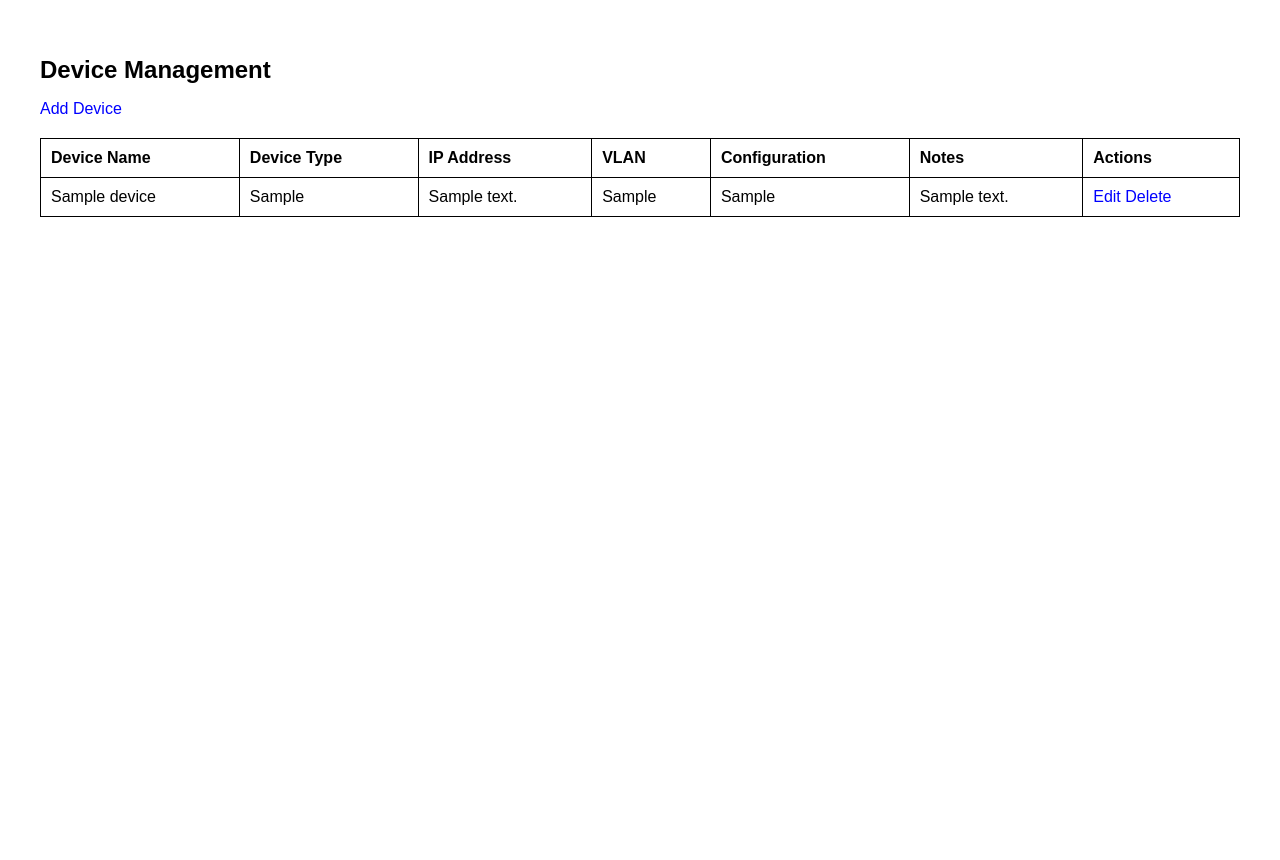
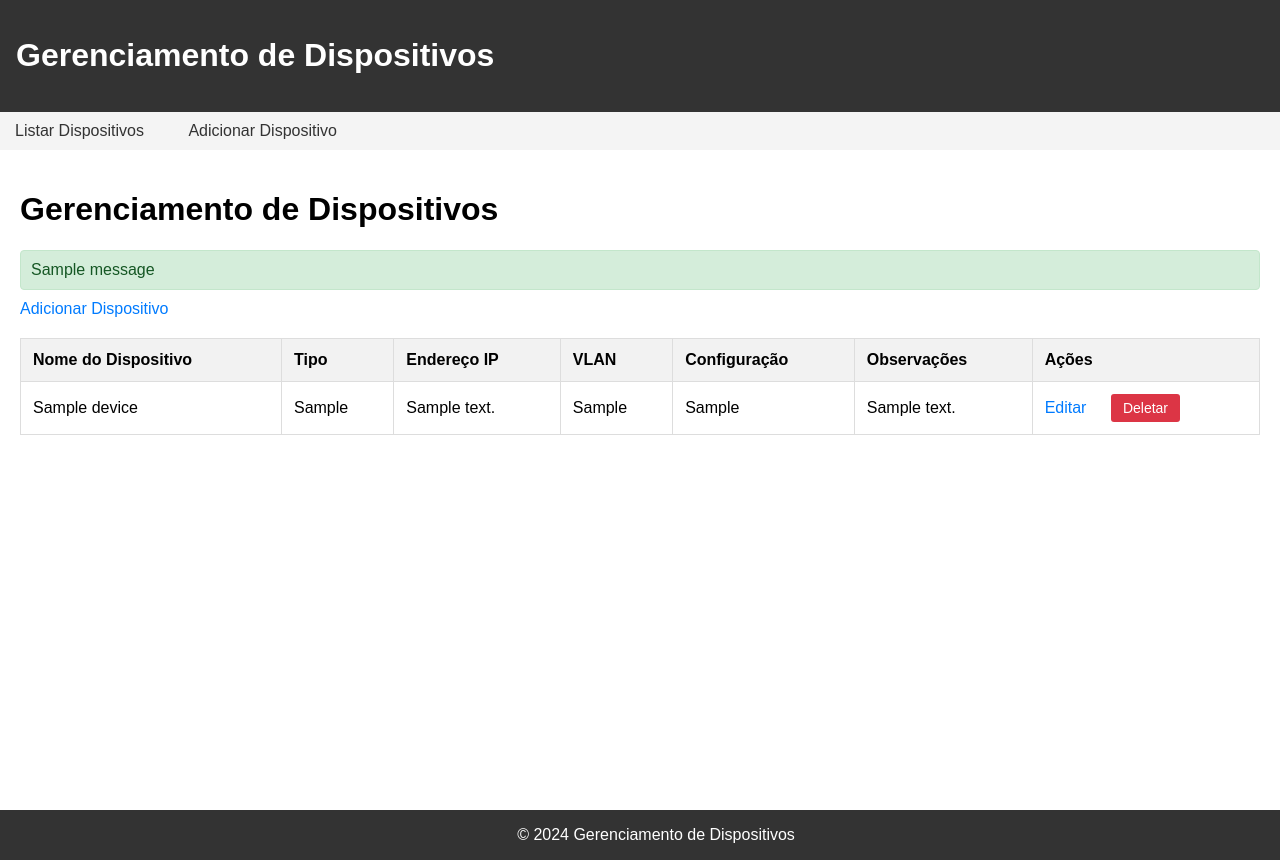
Before and after one commit to almeida-cma/REDES_T3, a Flask app: page / in a window 1280 px wide. Before the commit the page ends 217 px from the top, so only its background shows below. Run offline with Flask 3, Linux system fonts and the light colour scheme; tables that the repository leaves empty or names only in its code hold one stand-in row (values such as "Sample post"); one stand-in notice (Sample message) is shown; data that the repository does not hold is empty.

Commit message:
Add files via upload

```diff
--- a/ControleRedes/app.py
+++ b/ControleRedes/app.py
@@ -1,27 +1,52 @@
-from flask import Flask, render_template, request, redirect, url_for
+from flask import Flask, render_template, request, redirect, url_for, flash
 import mysql.connector
+from mysql.connector import Error
 
 app = Flask(__name__)
+app.secret_key = 'sua_chave_secreta_aqui'  # Necessário para flash messages
 
-# Configuração do MySQL
-db = mysql.connector.connect(
-    host="localhost",
-    user="root",
-    password="",
-    port=7306,  # Ajuste a porta conforme necessário
-    database="rack_management"
-)
+def get_db_connection():
+    """Cria uma nova conexão com o banco para cada requisição"""
+    try:
+        connection = mysql.connector.connect(
+            host="localhost",
+            user="root",
+            password="",
+            port=7306,
+            database="rack_management"
+        )
+        return connection
+    except Error as e:
+        print(f"Erro ao conectar com MySQL: {e}")
+        return None
 
 @app.route('/')
 def index():
-    cursor = db.cursor(dictionary=True)
-    cursor.execute("SELECT * FROM devices")
-    devices = cursor.fetchall()
-    return render_template('index.html', devices=devices)
+    connection = get_db_connection()
+    if not connection:
+        flash('Erro ao conectar com o banco de dados', 'error')
+        return render_template('index.html', devices=[])
+
+    try:
+        cursor = connection.cursor(dictionary=True)
+        cursor.execute("SELECT * FROM devices")
+        devices = cursor.fetchall()
+        return render_template('index.html', devices=devices)
+    except Error as e:
+        flash(f'Erro ao carregar dispositivos: {e}', 'error')
+        return render_template('index.html', devices=[])
+    finally:
+        cursor.close()
+        connection.close()
 
 @app.route('/add', methods=['GET', 'POST'])
 def add_device():
     if request.method == 'POST':
+        # Validação básica
+        if not all([request.form['device_name'], request.form['device_type'], request.form['ip_address']]):
+            flash('Preencha todos os campos obrigatórios', 'error')
+            return render_template('add_device.html')
+
         device = {
             'device_name': request.form['device_name'],
             'device_type': request.form['device_type'],
@@ -30,38 +55,102 @@ def add_device():
             'configuration': request.form['configuration'],
             'notes': request.form['notes']
         }
-        cursor = db.cursor()
-        cursor.execute("INSERT INTO devices (device_name, device_type, ip_address, vlan, configuration, notes) VALUES (%s, %s, %s, %s, %s, %s)",
-                        (device['device_name'], device['device_type'], device['ip_address'], device['vlan'], device['configuration'], device['notes']))
-        db.commit()
-        return redirect(url_for('index'))
+
+        connection = get_db_connection()
+        if not connection:
+            flash('Erro ao conectar com o banco de dados', 'error')
+            return render_template('add_device.html')
+
+        try:
+            cursor = connection.cursor()
+            cursor.execute("""
+                INSERT INTO devices (device_name, device_type, ip_address, vlan, configuration, notes)
+                VALUES (%s, %s, %s, %s, %s, %s)
+            """, (device['device_name'], device['device_type'], device['ip_address'],
+                  device['vlan'], device['configuration'], device['notes']))
+            connection.commit()
+            flash('Dispositivo adicionado com sucesso!', 'success')
+            return redirect(url_for('index'))
+        except Error as e:
+            connection.rollback()
+            flash(f'Erro ao adicionar dispositivo: {e}', 'error')
+            return render_template('add_device.html')
+        finally:
+            cursor.close()
+            connection.close()
+
     return render_template('add_device.html')
 
 @app.route('/edit/<int:id>', methods=['GET', 'POST'])
 def edit_device(id):
-    cursor = db.cursor(dictionary=True)
-    if request.method == 'POST':
-        device = {
-            'device_name': request.form['device_name'],
-            'device_type': request.form['device_type'],
-            'ip_address': request.form['ip_address'],
-            'vlan': request.form['vlan'],
-            'configuration': request.form['configuration'],
-            'notes': request.form['notes']
-        }
-        cursor.execute("UPDATE devices SET device_name = %s, device_type = %s, ip_address = %s, vlan = %s, configuration = %s, notes = %s WHERE id = %s",
-                        (device['device_name'], device['device_type'], device['ip_address'], device['vlan'], device['configuration'], device['notes'], id))
-        db.commit()
+    connection = get_db_connection()
+    if not connection:
+        flash('Erro ao conectar com o banco de dados', 'error')
         return redirect(url_for('index'))
-    cursor.execute("SELECT * FROM devices WHERE id = %s", (id,))
-    device = cursor.fetchone()
-    return render_template('edit_device.html', device=device)
 
-@app.route('/delete/<int:id>')
+    try:
+        cursor = connection.cursor(dictionary=True)
+
+        if request.method == 'POST':
+            if not all([request.form['device_name'], request.form['device_type'], request.form['ip_address']]):
+                flash('Preencha todos os campos obrigatórios', 'error')
+                return redirect(url_for('edit_device', id=id))
+
+            device = {
+                'device_name': request.form['device_name'],
+                'device_type': request.form['device_type'],
+                'ip_address': request.form['ip_address'],
+                'vlan': request.form['vlan'],
+                'configuration': request.form['configuration'],
+                'notes': request.form['notes']
+            }
+
+            cursor.execute("""
+                UPDATE devices
+                SET device_name = %s, device_type = %s, ip_address = %s,
+                    vlan = %s, configuration = %s, notes = %s
+                WHERE id = %s
+            """, (device['device_name'], device['device_type'], device['ip_address'],
+                  device['vlan'], device['configuration'], device['notes'], id))
+            connection.commit()
+            flash('Dispositivo atualizado com sucesso!', 'success')
+            return redirect(url_for('index'))
+
+        cursor.execute("SELECT * FROM devices WHERE id = %s", (id,))
+        device = cursor.fetchone()
+
+        if not device:
+            flash('Dispositivo não encontrado', 'error')
+            return redirect(url_for('index'))
+
+        return render_template('edit_device.html', device=device)
+
+    except Error as e:
+        flash(f'Erro ao editar dispositivo: {e}', 'error')
+        return redirect(url_for('index'))
+    finally:
+        cursor.close()
+        connection.close()
+
+@app.route('/delete/<int:id>', methods=['POST'])
 def delete_device(id):
-    cursor = db.cursor()
-    cursor.execute("DELETE FROM devices WHERE id = %s", (id,))
-    db.commit()
+    connection = get_db_connection()
+    if not connection:
+        flash('Erro ao conectar com o banco de dados', 'error')
+        return redirect(url_for('index'))
+
+    try:
+        cursor = connection.cursor()
+        cursor.execute("DELETE FROM devices WHERE id = %s", (id,))
+        connection.commit()
+        flash('Dispositivo deletado com sucesso!', 'success')
+    except Error as e:
+        connection.rollback()
+        flash(f'Erro ao deletar dispositivo: {e}', 'error')
+    finally:
+        cursor.close()
+        connection.close()
+
     return redirect(url_for('index'))
 
 if __name__ == '__main__':
--- a/ControleRedes/static/style.css
+++ b/ControleRedes/static/style.css
@@ -1,11 +1,62 @@
 body {
     font-family: Arial, sans-serif;
-    margin: 20px;
-    padding: 20px;
+    margin: 0;
+    padding: 0;
+    min-height: 100vh;
+    position: relative;
+    padding-bottom: 60px; /* Espaço para o footer */
 }
 
-h1 {
-    font-size: 24px;
+header {
+    background-color: #333;
+    color: white;
+    padding: 1rem;
+}
+
+nav ul {
+    list-style-type: none;
+    padding: 0;
+    background-color: #f4f4f4;
+    margin: 0;
+}
+
+nav ul li {
+    display: inline;
+    margin-right: 10px;
+}
+
+nav ul li a {
+    padding: 10px 15px;
+    display: inline-block;
+    text-decoration: none;
+    color: #333;
+}
+
+nav ul li a:hover {
+    background-color: #ddd;
+}
+
+main {
+    padding: 20px;
+    min-height: 400px;
+}
+
+.alert {
+    padding: 10px;
+    margin: 10px 0;
+    border-radius: 4px;
+}
+
+.alert-success {
+    background-color: #d4edda;
+    color: #155724;
+    border: 1px solid #c3e6cb;
+}
+
+.alert-error {
+    background-color: #f8d7da;
+    color: #721c24;
+    border: 1px solid #f5c6cb;
 }
 
 table {
@@ -15,45 +66,111 @@ table {
 }
 
 table, th, td {
-    border: 1px solid black;
+    border: 1px solid #ddd;
 }
 
 th, td {
-    padding: 10px;
+    padding: 12px;
     text-align: left;
+}
+
+th {
+    background-color: #f2f2f2;
 }
 
 a {
     text-decoration: none;
-    color: blue;
+    color: #007bff;
 }
 
 a:hover {
     text-decoration: underline;
 }
 
+/* FORMULÁRIOS PRINCIPAIS (Add/Edit) */
 form {
     margin-top: 20px;
+    max-width: 600px;
 }
 
 form label {
     display: block;
-    margin-top: 10px;
+    margin-top: 15px;
+    font-weight: bold;
 }
 
 form input, form textarea {
     width: 100%;
-    padding: 10px;
+    padding: 8px;
     margin-top: 5px;
+    border: 1px solid #ddd;
+    border-radius: 4px;
+    box-sizing: border-box;
 }
 
-form button {
+/* BOTÕES PRINCIPAIS (Add/Save) */
+form .btn-primary {
     margin-top: 20px;
     padding: 10px 20px;
+    background-color: #007bff;
+    color: white;
+    border: none;
+    border-radius: 4px;
+    cursor: pointer;
+    font-size: 16px;
+}
+
+form .btn-primary:hover {
+    background-color: #0056b3;
+}
+
+/* BOTÃO DELETE ESPECÍFICO */
+.delete-form {
+    display: inline;
+}
+
+.delete-btn {
+    background-color: #dc3545;
+    color: white;
+    border: none;
+    padding: 6px 12px;
+    border-radius: 3px;
+    cursor: pointer;
+    font-size: 14px;
+    margin-left: 10px;
+}
+
+.delete-btn:hover {
+    background-color: #c82333;
+}
+
+/* LINKS DE AÇÃO */
+.action-links a {
+    margin-right: 10px;
+}
+
+footer {
+    background-color: #333;
+    color: white;
+    text-align: center;
+    padding: 1rem; /* ✅ Corrigido para 1rem */
+    position: absolute;
+    bottom: 0;
+    width: 100%;
 }
 
 @media (max-width: 600px) {
     table {
         font-size: 14px;
     }
+
+    nav ul li {
+        display: block;
+        margin-bottom: 5px;
+    }
+
+    .delete-btn {
+        padding: 4px 8px;
+        font-size: 12px;
+    }
 }
--- a/ControleRedes/templates/base.html
+++ b/ControleRedes/templates/base.html
@@ -2,8 +2,9 @@
 <html lang="pt-br">
 <head>
     <meta charset="UTF-8">
+    <meta name="viewport" content="width=device-width, initial-scale=1.0">
     <title>Gerenciamento de Dispositivos</title>
-    <link rel="stylesheet" href="{{ url_for('static', filename='styles.css') }}">
+    <link rel="stylesheet" href="{{ url_for('static', filename='style.css') }}">
 </head>
 <body>
     <header>
--- a/ControleRedes/templates/index.html
+++ b/ControleRedes/templates/index.html
@@ -1,22 +1,27 @@
-<!DOCTYPE html>
-<html lang="en">
-<head>
-    <meta charset="UTF-8">
-    <title>Device Management</title>
-    <link rel="stylesheet" href="{{ url_for('static', filename='style.css') }}">
-</head>
-<body>
-    <h1>Device Management</h1>
-    <a href="{{ url_for('add_device') }}">Add Device</a>
+{% extends "base.html" %}
+
+{% block content %}
+<h1>Gerenciamento de Dispositivos</h1>
+
+{% with messages = get_flashed_messages(with_categories=true) %}
+    {% if messages %}
+        {% for category, message in messages %}
+            <div class="alert alert-{{ category }}">{{ message }}</div>
+        {% endfor %}
+    {% endif %}
+{% endwith %}
+
+<a href="{{ url_for('add_device') }}">Adicionar Dispositivo</a>
+
 <table>
     <tr>
-            <th>Device Name</th>
-            <th>Device Type</th>
-            <th>IP Address</th>
+        <th>Nome do Dispositivo</th>
+        <th>Tipo</th>
+        <th>Endereço IP</th>
         <th>VLAN</th>
-            <th>Configuration</th>
-            <th>Notes</th>
-            <th>Actions</th>
+        <th>Configuração</th>
+        <th>Observações</th>
+        <th>Ações</th>
     </tr>
     {% for device in devices %}
     <tr>
@@ -26,12 +31,16 @@
         <td>{{ device.vlan }}</td>
         <td>{{ device.configuration }}</td>
         <td>{{ device.notes }}</td>
-            <td>
-                <a href="{{ url_for('edit_device', id=device.id) }}">Edit</a>
-                <a href="{{ url_for('delete_device', id=device.id) }}" onclick="return confirm('Are you sure?')">Delete</a>
+        <td class="action-links">
+            <a href="{{ url_for('edit_device', id=device.id) }}">Editar</a>
+            <form class="delete-form" action="{{ url_for('delete_device', id=device.id) }}" method="POST">
+                <button type="submit" class="delete-btn"
+                        onclick="return confirm('Tem certeza que deseja deletar {{ device.device_name }}?')">
+                    Deletar
+                </button>
+            </form>
         </td>
     </tr>
     {% endfor %}
 </table>
-</body>
-</html>
+{% endblock %}
```
Also changed, not shown: ControleRedes/templates/add_device.html (+31 -25 lines), ControleRedes/templates/edit_device.html (+31 -25 lines). Lines whose indentation alone changed are shown as unchanged.
